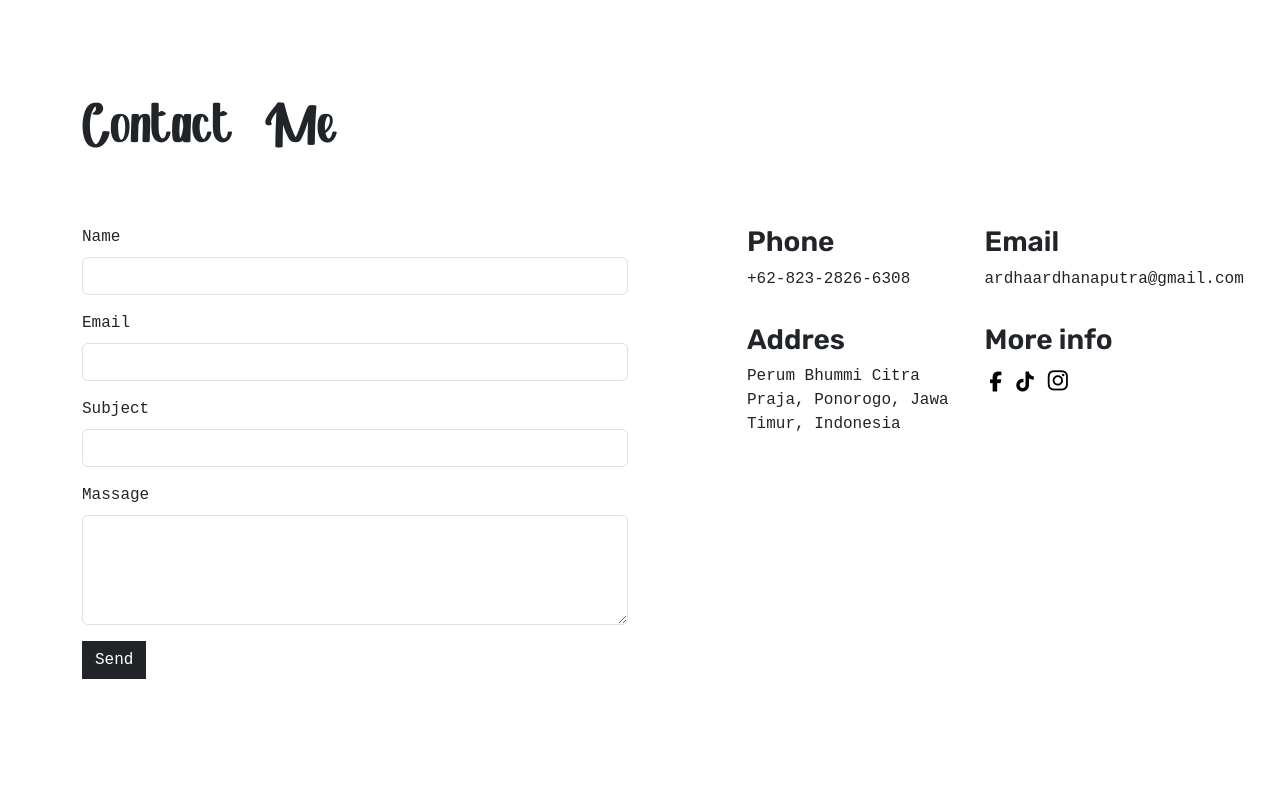
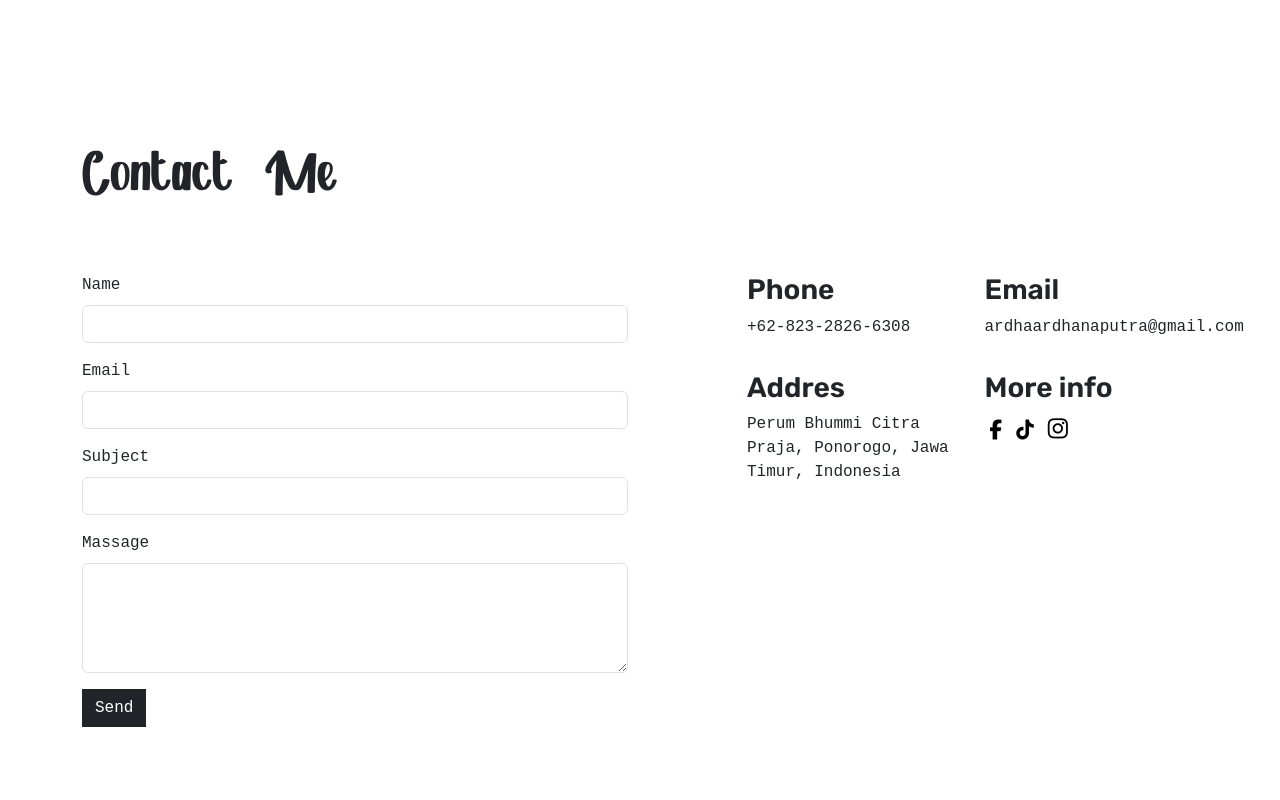
Before and after one commit to ardha2321/atavada, a plain HTML site: page index.html in a window 1280 px wide. Shown: the part 2980-3780 px from the top of the page. Drawn offline with nearby package versions, Linux system fonts and the light colour scheme.

Commit message:
Update index.html

```diff
--- a/index.html
+++ b/index.html
@@ -162,7 +162,7 @@
     <footer class="footer">
       <!-- Contact -->
       <section id="contact" class="contact">
-        <div class="container">
+        <div class="container mt-5 mb-5"">
           <div class="row">
             <div class="col mb-5">
               <h1>Contact &nbsp; Me</h1>
```
